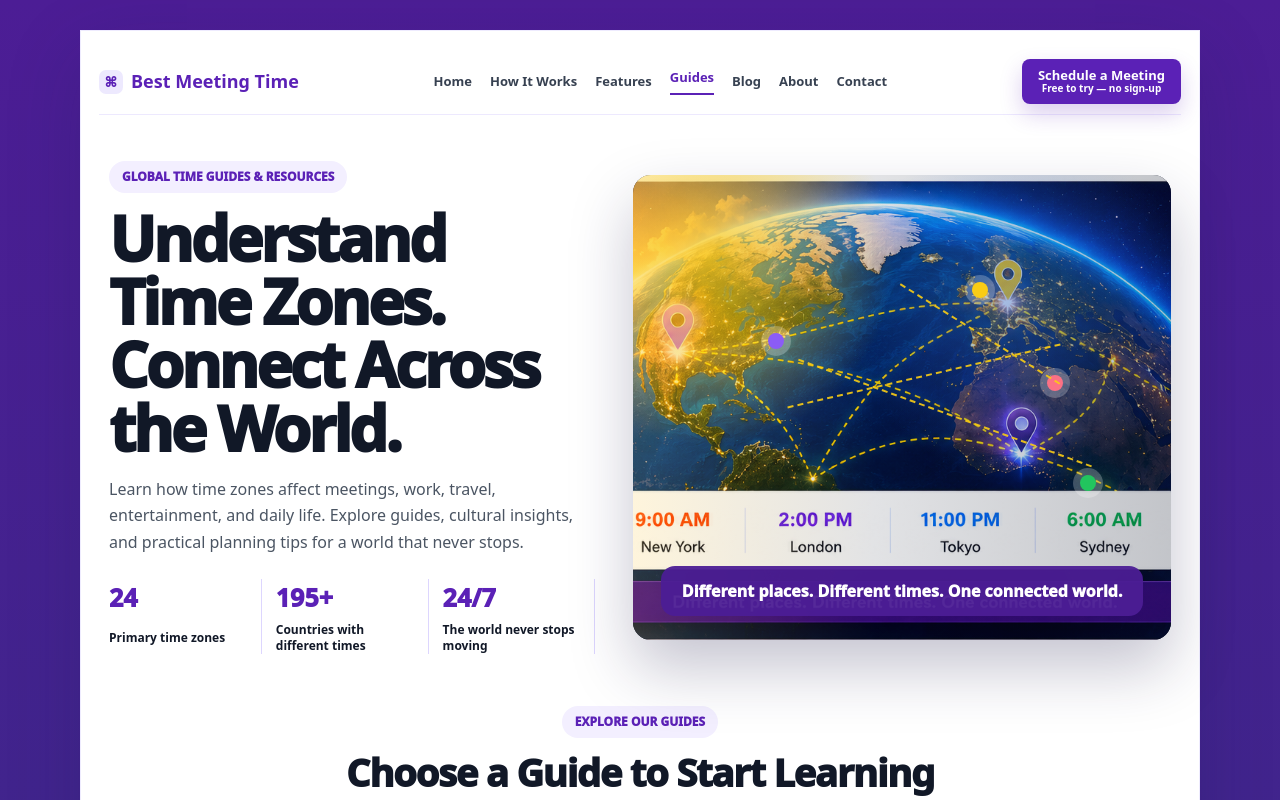
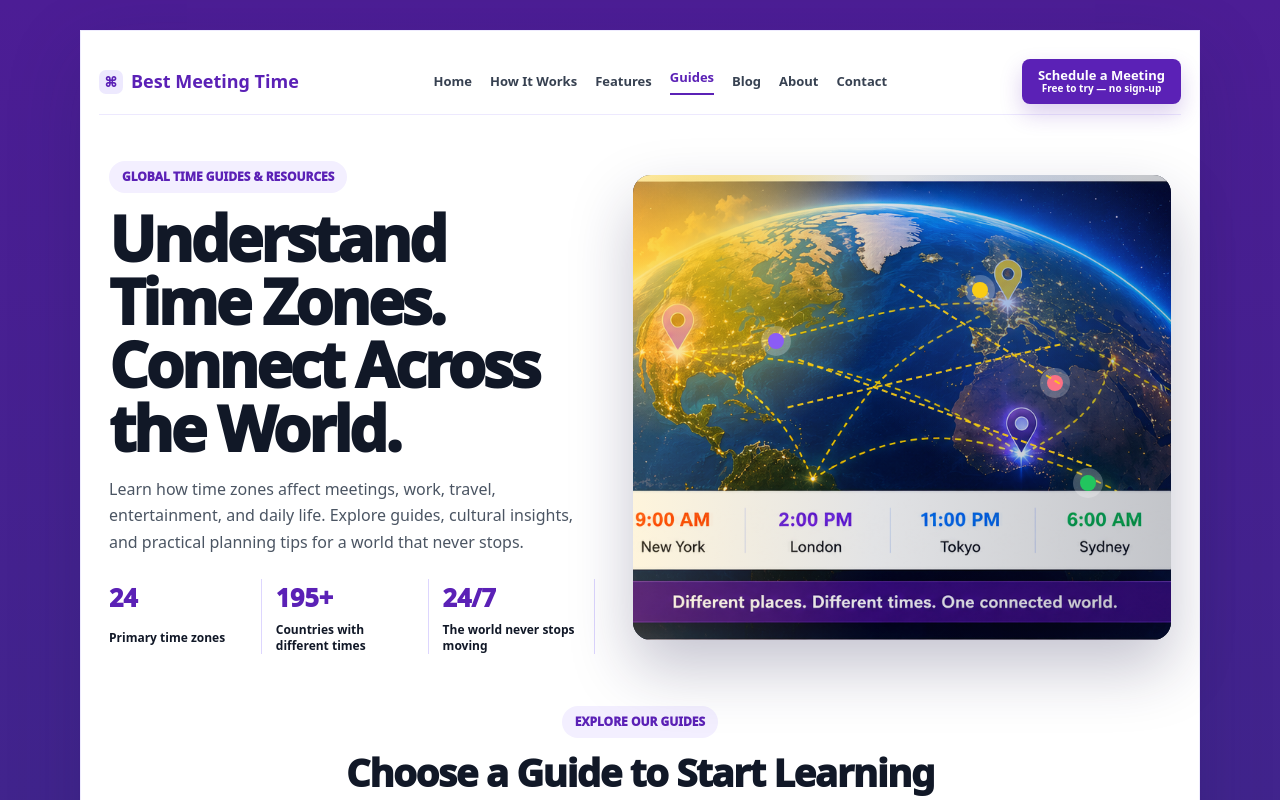
Before and after one commit to techtalk1282/Best-Meeting-Time, a Next.js app: page /guides in a window 1280 px wide. Shown: the top 800 px of the page. Built offline with nearby package versions, Linux system fonts and the light colour scheme.

Commit message:
Remove duplicate hero caption overlay
Removed the hero caption text from the guide section.

```diff
--- a/app/guides/page.tsx
+++ b/app/guides/page.tsx
@@ -92,9 +92,7 @@ export default function GuidesPage() {
 
 
 
-<div className="hero-caption">
-  Different places. Different times. One connected world.
-</div>
+
           </div>
         </section>
 
```
